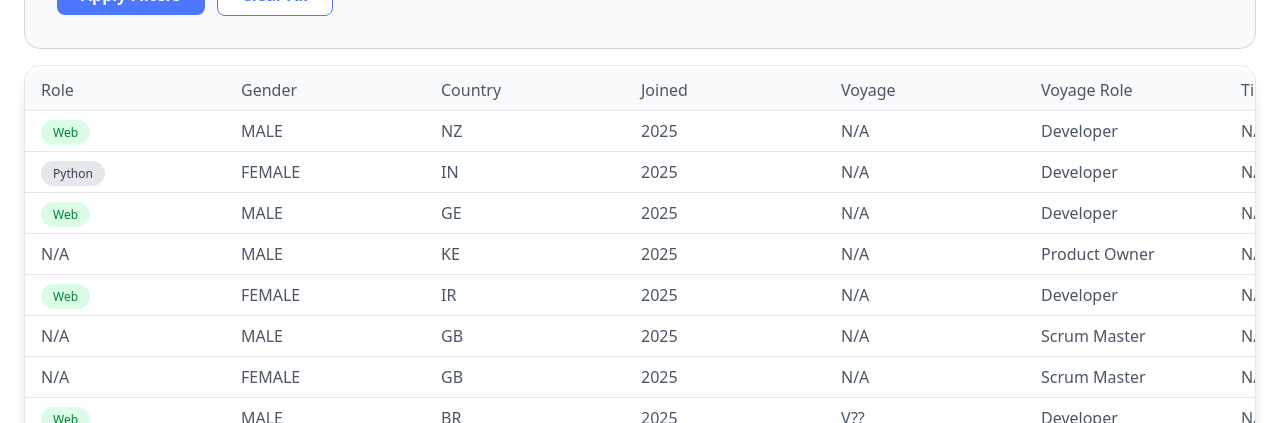
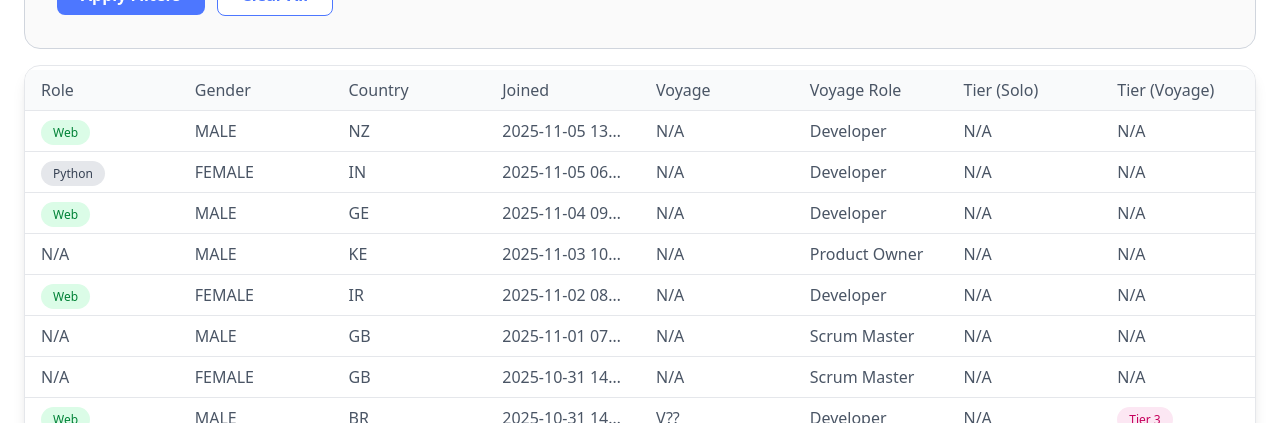
Before and after one commit to chingu-voyages/V58-tier3-team-39, a Next.js app in the folder next-app/: page /list in a window 1280 px wide. Shown: the part 377-800 px from the top of the page. Built offline with nearby package versions, Linux system fonts and the light colour scheme; no server answers.

Commit message:
Revert "Update List Styles"

```diff
--- a/next-app/app/globals.css
+++ b/next-app/app/globals.css
@@ -13,7 +13,3 @@ body {
   --color-purple: #87499c;
   --color-blue-brand: #4d77ff;
 }
-
-.table-col {
-  @apply min-w-[200px] px-4 py-2 text-gray-600 whitespace-nowrap truncate overflow-clip;
-}
--- a/next-app/app/list/page.tsx
+++ b/next-app/app/list/page.tsx
@@ -2,6 +2,10 @@ import { Member } from '../../types/member';
 import MembersContainer from '../../components/MembersContainer';
 
 async function getMembers(): Promise<Member[]> {
+  // const res = await fetch('http://localhost:3000/api/members', {
+  //   cache: 'force-cache',
+  // });
+
   const res = await fetch('http://localhost:3000/api/members');
 
   if (!res.ok) {
--- a/next-app/components/MemberList.tsx
+++ b/next-app/components/MemberList.tsx
@@ -46,8 +46,8 @@ export default function MemberList({
   return (
     <>
       <div className="border border-gray-200 rounded-2xl shadow-lg py-1 w-full overflow-x-auto">
-        <table className="border-collapse table-fixed ">
-          <thead className="bg-gray-50 min-w-[200px] border-b border-gray-200">
+        <table className="border-collapse w-full table-fixed min-w-[700px]">
+          <thead className="bg-gray-50 border-b border-gray-200">
             <tr>
               {headers.map((header, i) => (
                 <th
@@ -67,16 +67,30 @@ export default function MemberList({
                   i < members.length - 1 ? 'border-b border-gray-200' : ''
                 }
               >
-                <td className="table-col">{badge(m.roleType)}</td>
-                <td className="table-col">{m.gender || 'N/A'}</td>
-                <td className="table-col">{m.countryCode || 'N/A'}</td>
-                <td className="table-col">
-                  {m.timestamp ? new Date(m.timestamp).getFullYear() : 'N/A'}
+                <td className="px-4 py-2 text-gray-600 whitespace-nowrap truncate overflow-clip">
+                  {badge(m.roleType)}
                 </td>
-                <td className="table-col">{m.voyage || 'N/A'}</td>
-                <td className="table-col">{m.voyageRole || 'N/A'}</td>
-                <td className="table-col">{m.soloProjectTier || 'N/A'}</td>
-                <td className="table-col">{badge(m.voyageTier)}</td>
+                <td className="px-4 py-2 text-gray-600 whitespace-nowrap truncate overflow-clip">
+                  {m.gender || 'N/A'}
+                </td>
+                <td className="px-4 py-2 text-gray-600 whitespace-nowrap truncate overflow-clip">
+                  {m.countryCode || 'N/A'}
+                </td>
+                <td className="px-4 py-2 text-gray-600 whitespace-nowrap truncate overflow-clip">
+                  {m.timestamp || 'N/A'}
+                </td>
+                <td className="px-4 py-2 text-gray-600 whitespace-nowrap truncate overflow-clip">
+                  {m.voyage || 'N/A'}
+                </td>
+                <td className="px-4 py-2 text-gray-600 whitespace-nowrap truncate overflow-clip">
+                  {m.voyageRole || 'N/A'}
+                </td>
+                <td className="px-4 py-2 text-gray-600 whitespace-nowrap truncate overflow-clip">
+                  {m.soloProjectTier || 'N/A'}
+                </td>
+                <td className="px-4 py-2 text-gray-600 whitespace-nowrap truncate overflow-clip">
+                  {badge(m.voyageTier)}
+                </td>
               </tr>
             ))}
           </tbody>
--- a/next-app/components/MembersContainer.tsx
+++ b/next-app/components/MembersContainer.tsx
@@ -7,7 +7,7 @@ import { DEFAULT_FILTERS } from '@/lib/filters';
 import { FilterState } from '@/types/filterState';
 import { FilterList } from './FilterList';
 
-const PAGE_SIZE = 12;
+const PAGE_SIZE = 10;
 
 const normalize = (value: unknown) =>
   typeof value === 'string' ? value.trim().toLowerCase() : '';
```
Also changed, not shown: 1 other file (tests, documents, lock files or other folders).
